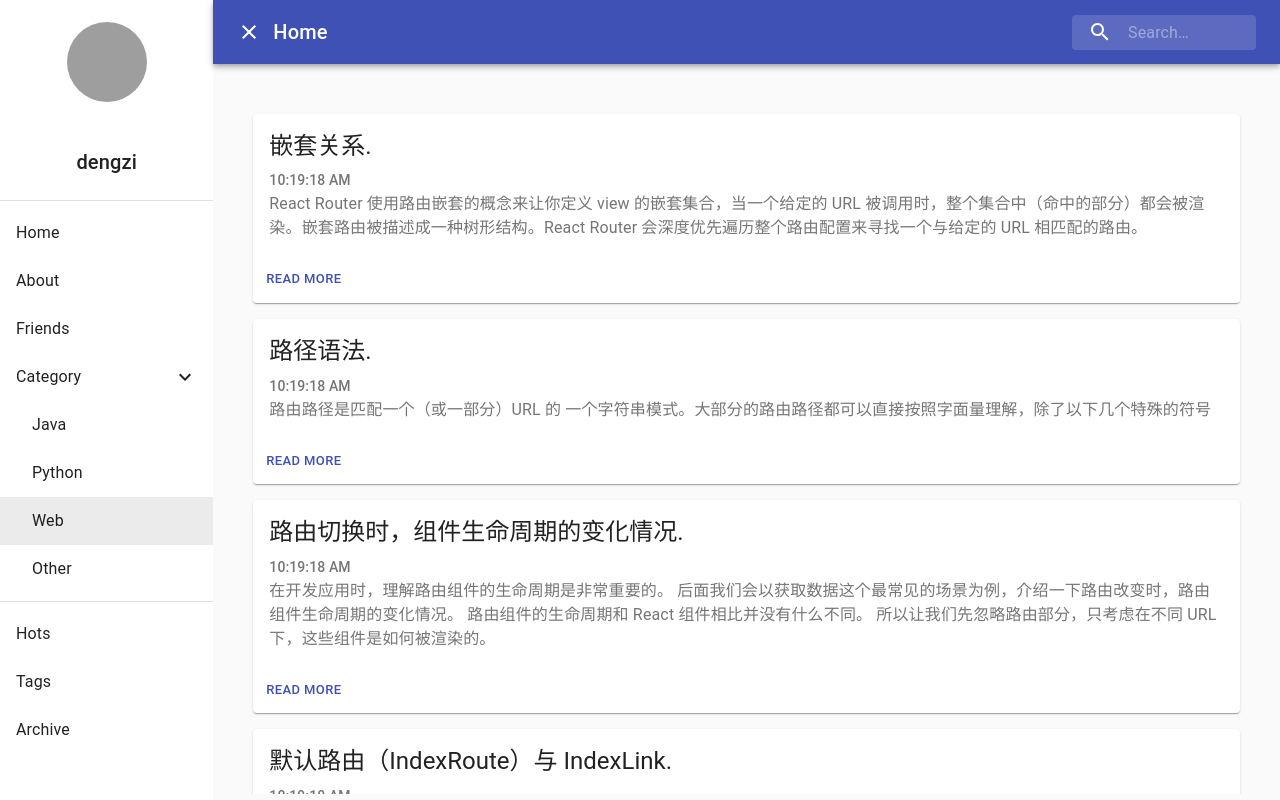
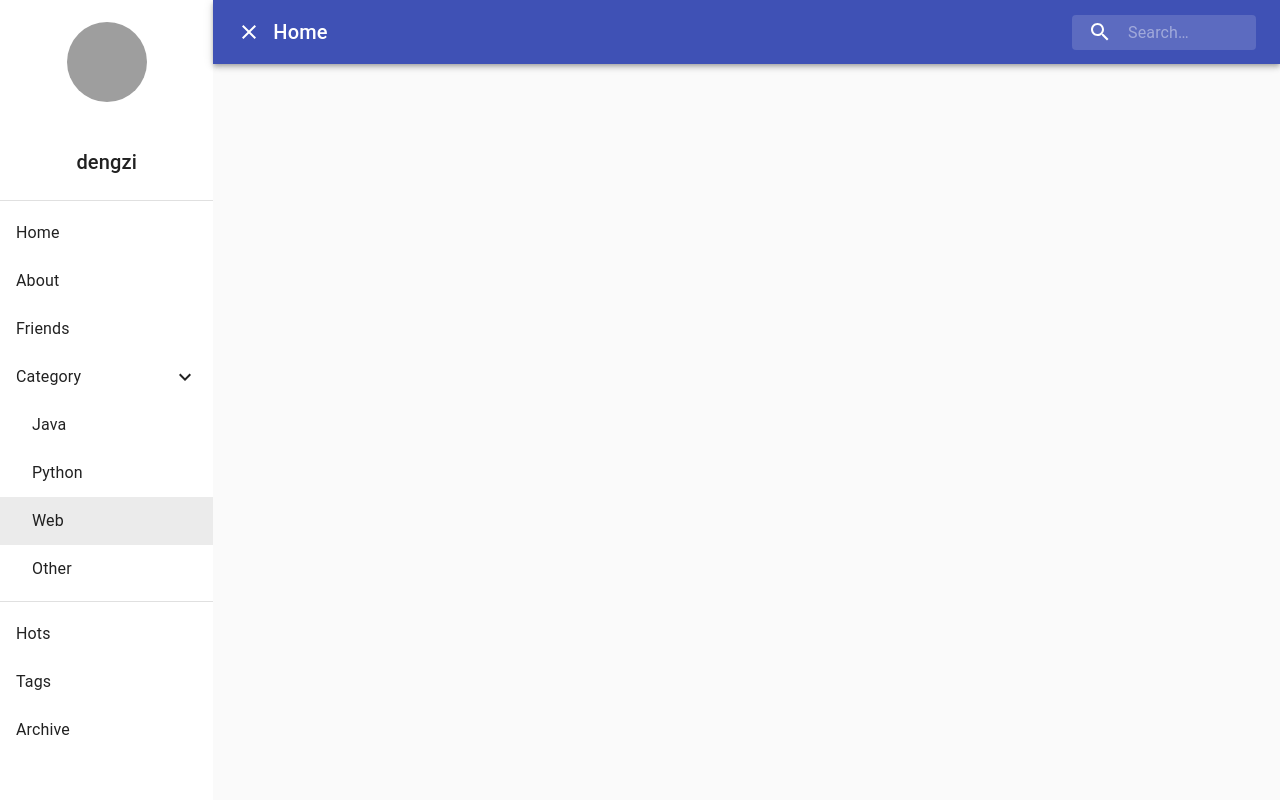
Before and after one commit to MrDenua/dengzi-blog, a React (Create React App) app in the folder web/: page / in a window 1280 px wide. Built offline with nearby package versions, Linux system fonts and the light colour scheme; grey boxes are pictures that could not be loaded.

Commit message:
update(app): basically page

```diff
--- a/web/package.json
+++ b/web/package.json
@@ -7,6 +7,8 @@
     "@types/node": "12.12.6",
     "@types/react": "16.9.11",
     "@types/react-dom": "16.9.4",
+    "@types/react-router-dom": "5.1.2",
+    "react-router-dom": "5.1.2",
     "react": "^16.11.0",
     "react-dom": "^16.11.0",
     "react-scripts": "3.2.0",
--- a/web/src/App.tsx
+++ b/web/src/App.tsx
@@ -6,6 +6,9 @@ import NavBarComponent from "./component/NavBarComponent";
 import DrawerComponent from "./component/DrawerComponent";
 import Drawer from "@material-ui/core/Drawer";
 import ArticleListComponent from "./component/ArticleListComponent";
+import AboutMeComponent from "./component/AboutMeComponent";
+import {BrowserRouter, Route} from "react-router-dom"
+import FriendsComponent from "./component/FriendsComponent";
 
 class MainComponent extends React.Component {
 
@@ -22,7 +25,16 @@ class MainComponent extends React.Component {
                     <Grid item={true} xs md xl lg>
                         <Box height={"100vh"} width={"100%"} bgcolor="background.default">
                             <NavBarComponent/>
-                            <ArticleListComponent/>
+                            <BrowserRouter>
+                                <Route path="/">
+                                    {/*<Route path="/" component={ArticleListComponent}/>*/}
+                                    <Route path="/home" component={ArticleListComponent}/>
+                                    <Route path="/about" component={AboutMeComponent}/>
+                                    <Route path="/friends" component={FriendsComponent}/>
+                                    <Route path="/article:id" component={ArticleListComponent}/>
+                                </Route>
+                            </BrowserRouter>
+
                         </Box>
                     </Grid>
                 </Grid>
--- /dev/null
+++ b/web/src/component/AboutMeComponent.tsx
@@ -0,0 +1,13 @@
+import React from "react";
+
+
+class AboutMeComponent extends React.Component {
+
+    render() {
+        return (<div>
+            About Me
+        </div>)
+    }
+}
+
+export default AboutMeComponent
--- a/web/src/component/ArticleComponent.tsx
+++ b/web/src/component/ArticleComponent.tsx
@@ -1,38 +1,12 @@
 import React from "react";
-import {Article} from "./ArticleListComponent";
-import {Card} from "@material-ui/core";
-import CardContent from "@material-ui/core/CardContent";
-import CardActions from "@material-ui/core/CardActions";
-import Button from "@material-ui/core/Button";
-import Typography from "@material-ui/core/Typography";
-import Box from "@material-ui/core/Box";
 
-class ArticleComponent extends React.Component<{ article: Article }, any> {
 
-    private _article: Article;
-
-    constructor(props: { article: Article }, context: any) {
-        super(props, context);
-        this._article = props.article;
-    }
+class ArticleComponent extends React.Component {
 
     render() {
-        return (<Box paddingBottom={"16px"}>
-            <Card>
-                <CardContent>
-                    <Typography color="textPrimary" gutterBottom variant={"h5"}
-                                component={"h2"}>{this._article.title}</Typography>
-                    <Typography color={"textSecondary"}
-                                component={"p"}
-                                variant={"subtitle2"}>{this._article.date.toLocaleTimeString()}</Typography>
-                    <Typography color="textSecondary" variant={"body1"}
-                                component={"p"}>{this._article.content}</Typography>
-                </CardContent>
-                <CardActions>
-                    <Button size={"small"} color={"primary"}>Read More</Button>
-                </CardActions>
-            </Card>
-        </Box>);
+        return (<div>
+            Article
+        </div>)
     }
 }
 
--- a/web/src/component/ArticleListComponent.tsx
+++ b/web/src/component/ArticleListComponent.tsx
@@ -1,5 +1,5 @@
 import React from "react";
-import ArticleComponent from "./ArticleComponent";
+import ArticleListItemComponent from "./ArticleListItemComponent";
 import {Box} from "@material-ui/core";
 
 export interface Article {
@@ -9,22 +9,47 @@ export interface Article {
     view: number
 }
 
-class ArticleListComponent extends React.Component {
+class ArticleListComponent extends React.Component<{ type: string }, any> {
 
     private _article: Article[];
 
     constructor(props: Readonly<any>) {
         super(props);
         this._article = [
-            {title: "嵌套关系.", content: "React Router 使用路由嵌套的概念来让你定义 view 的嵌套集合，当一个给定的 URL 被调用时，整个集合中（命中的部分）都会被渲染。嵌套路由被描述成一种树形结构。React Router 会深度优先遍历整个路由配置来寻找一个与给定的 URL 相匹配的路由。", date: new Date(), view: 122},
-            {title: "路径语法.", content: "路由路径是匹配一个（或一部分）URL 的 一个字符串模式。大部分的路由路径都可以直接按照字面量理解，除了以下几个特殊的符号", date: new Date(), view: 122},
-            {title: "路由切换时，组件生命周期的变化情况.", content: "在开发应用时，理解路由组件的生命周期是非常重要的。 后面我们会以获取数据这个最常见的场景为例，介绍一下路由改变时，路由组件生命周期的变化情况。\n" +
+            {
+                title: "嵌套关系.",
+                content: "React Router 使用路由嵌套的概念来让你定义 view 的嵌套集合，当一个给定的 URL 被调用时，整个集合中（命中的部分）都会被渲染。嵌套路由被描述成一种树形结构。React Router 会深度优先遍历整个路由配置来寻找一个与给定的 URL 相匹配的路由。",
+                date: new Date(),
+                view: 122
+            },
+            {
+                title: "路径语法.",
+                content: "路由路径是匹配一个（或一部分）URL 的 一个字符串模式。大部分的路由路径都可以直接按照字面量理解，除了以下几个特殊的符号",
+                date: new Date(),
+                view: 122
+            },
+            {
+                title: "路由切换时，组件生命周期的变化情况.",
+                content: "在开发应用时，理解路由组件的生命周期是非常重要的。 后面我们会以获取数据这个最常见的场景为例，介绍一下路由改变时，路由组件生命周期的变化情况。\n" +
                     "\n" +
-                    "路由组件的生命周期和 React 组件相比并没有什么不同。 所以让我们先忽略路由部分，只考虑在不同 URL 下，这些组件是如何被渲染的。", date: new Date(), view: 122},
-            {title: "默认路由（IndexRoute）与 IndexLink.", content: "当用户访问 / 时, App 组件被渲染，但组件内的子元素却没有， App 内部的 this.props.children 为 undefined 。 你可以简单地使用 `{this.props.children ||\n" +
+                    "路由组件的生命周期和 React 组件相比并没有什么不同。 所以让我们先忽略路由部分，只考虑在不同 URL 下，这些组件是如何被渲染的。",
+                date: new Date(),
+                view: 122
+            },
+            {
+                title: "默认路由（IndexRoute）与 IndexLink.",
+                content: "当用户访问 / 时, App 组件被渲染，但组件内的子元素却没有， App 内部的 this.props.children 为 undefined 。 你可以简单地使用 `{this.props.children ||\n" +
                     "\n" +
-                    "}` 来渲染一些默认的 UI 组件。", date: new Date(), view: 122},
-            {title: "在组件外部使用导航.", content: "虽然在组件内部可以使用 this.context.router 来实现导航，但许多应用想要在组件外部使用导航。使用Router组件上被赋予的history可以在组件外部实现导航", date: new Date(), view: 122},
+                    "}` 来渲染一些默认的 UI 组件。",
+                date: new Date(),
+                view: 122
+            },
+            {
+                title: "在组件外部使用导航.",
+                content: "虽然在组件内部可以使用 this.context.router 来实现导航，但许多应用想要在组件外部使用导航。使用Router组件上被赋予的history可以在组件外部实现导航",
+                date: new Date(),
+                view: 122
+            },
             {title: "How to make more money.", content: "I DK", date: new Date(), view: 122},
             {title: "How to make more money.", content: "I DK", date: new Date(), view: 122},
             {title: "How to make more money.", content: "I DK", date: new Date(), view: 122},
@@ -38,9 +63,10 @@ class ArticleListComponent extends React.Component {
 
     render() {
 
-        return (<Box paddingLeft={"40px"} paddingTop={"50px"} height={"85vh"} paddingRight="40px" style={{overflow:"auto"}}>
+        return (<Box paddingLeft={"40px"} paddingTop={"50px"} height={"85vh"} paddingRight="40px"
+                     style={{overflow: "auto"}}>
             {this._article.map((value) => (
-                <ArticleComponent article={value}/>
+                <ArticleListItemComponent article={value}/>
             ))}
         </Box>);
     }
--- /dev/null
+++ b/web/src/component/ArticleListItemComponent.tsx
@@ -0,0 +1,39 @@
+import React from "react";
+import {Article} from "./ArticleListComponent";
+import {Card} from "@material-ui/core";
+import CardContent from "@material-ui/core/CardContent";
+import CardActions from "@material-ui/core/CardActions";
+import Button from "@material-ui/core/Button";
+import Typography from "@material-ui/core/Typography";
+import Box from "@material-ui/core/Box";
+
+class ArticleListItemComponent extends React.Component<{ article: Article }, any> {
+
+    private _article: Article;
+
+    constructor(props: { article: Article }, context: any) {
+        super(props, context);
+        this._article = props.article;
+    }
+
+    render() {
+        return (<Box paddingBottom={"16px"}>
+            <Card>
+                <CardContent>
+                    <Typography color="textPrimary" gutterBottom variant={"h5"}
+                                component={"h2"}>{this._article.title}</Typography>
+                    <Typography color={"textSecondary"}
+                                component={"p"}
+                                variant={"subtitle2"}>{this._article.date.toLocaleTimeString()}</Typography>
+                    <Typography color="textSecondary" variant={"body1"}
+                                component={"p"}>{this._article.content}</Typography>
+                </CardContent>
+                <CardActions>
+                    <Button size={"small"} color={"primary"}>Read More</Button>
+                </CardActions>
+            </Card>
+        </Box>);
+    }
+}
+
+export default ArticleListItemComponent
--- /dev/null
+++ b/web/src/component/FriendsComponent.tsx
@@ -0,0 +1,12 @@
+import React from "react";
+
+export default class FriendsComponent extends React.Component {
+
+    render() {
+        return (<div>
+            Friends
+        </div>)
+    }
+}
+
+// export default FriendsComponent
```
Also changed, not shown: web/src/component/ArchiveComponent.tsx (renamed from web/src/component/AboutComponent.tsx), 1 other file (tests, documents, lock files or other folders).
